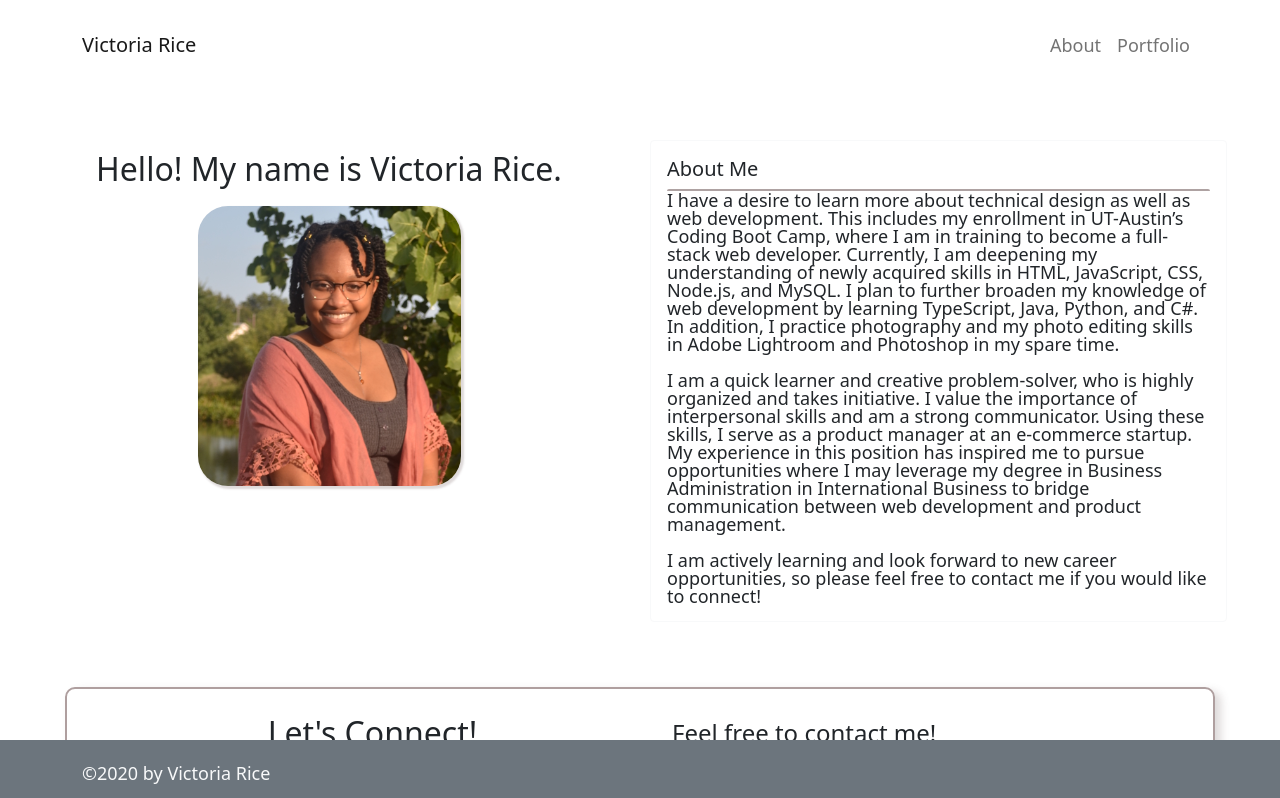
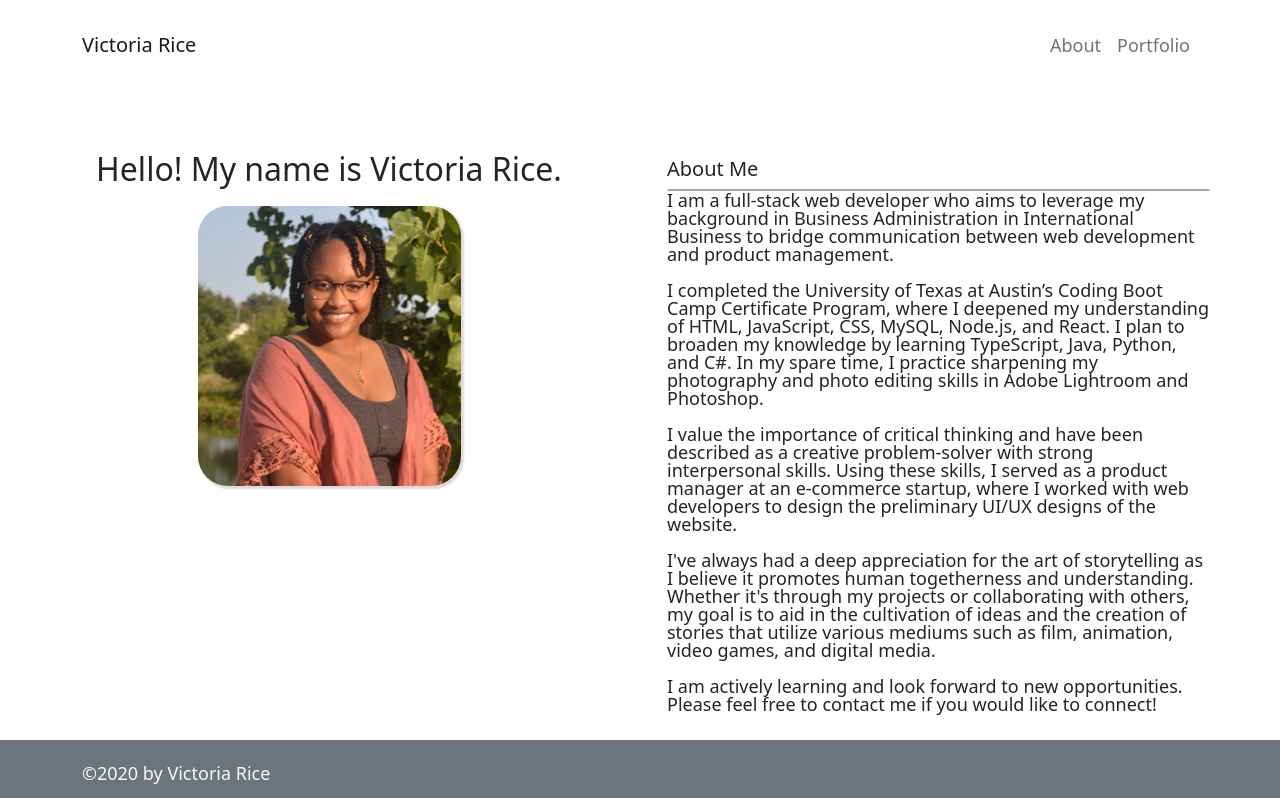
Before and after one commit to vtori37/Victoria_Rice_Portfolio, a React (Create React App) app: page / in a window 1280 px wide. Shown: the top 798 px of the page. Built offline with nearby package versions, Linux system fonts and the light colour scheme.

Commit message:
update to about me

```diff
--- a/src/pages/About.js
+++ b/src/pages/About.js
@@ -58,15 +58,22 @@ function About() {
             <Card.Title>About Me</Card.Title>
             <Card.Text className="card-text">
             <p>
-            I have a desire to learn more about technical design as well as web development. This includes my enrollment in UT-Austin’s Coding Boot Camp, where I am in training to become a full-stack web developer. Currently, I am deepening my understanding of newly acquired skills in HTML, JavaScript, CSS, Node.js, and MySQL. I plan to further broaden my knowledge of web development by learning TypeScript, Java, Python, and C#. In addition, I practice photography and my photo editing skills in Adobe Lightroom and Photoshop in my spare time.
+            I am a full-stack web developer who aims to leverage my background in Business Administration in International Business to bridge communication between web development and product management.
             </p>
             <br></br>
             <p>
-            I am a quick learner and creative problem-solver, who is highly organized and takes initiative.  I value the importance of interpersonal skills and am a strong communicator. Using these skills, I serve as a product manager at an e-commerce startup. My experience in this position has inspired me to pursue opportunities where I may leverage my degree in Business Administration in International Business to bridge communication between web development and product management.
+            I completed the University of Texas at Austin’s Coding Boot Camp Certificate Program, where I deepened my understanding of HTML, JavaScript, CSS, MySQL, Node.js, and React. I plan to broaden my knowledge by learning TypeScript, Java, Python, and C#. In my spare time, I practice sharpening my photography and photo editing skills in Adobe Lightroom and Photoshop.
             </p>
             <br></br>
             <p>
-            I am actively learning and look forward to new career opportunities, so please feel free to contact me if you would like to connect!
+            I value the importance of critical thinking and have been described as a creative problem-solver with strong interpersonal skills. Using these skills, I served as a product manager at an e-commerce startup, where I worked with web developers to design the preliminary UI/UX designs of the website. </p>
+            <br></br>
+            <p>
+            I've always had a deep appreciation for the art of storytelling as I believe it promotes human togetherness and understanding. Whether it's through my projects or collaborating with others, my goal is to aid in the cultivation of ideas and the creation of stories that utilize various mediums such as film, animation, video games, and digital media.
+            </p>
+            <br></br>
+            <p>
+            I am actively learning and look forward to new opportunities. Please feel free to contact me if you would like to connect!
             </p>
             </Card.Text>
           </Card.Body>
```
